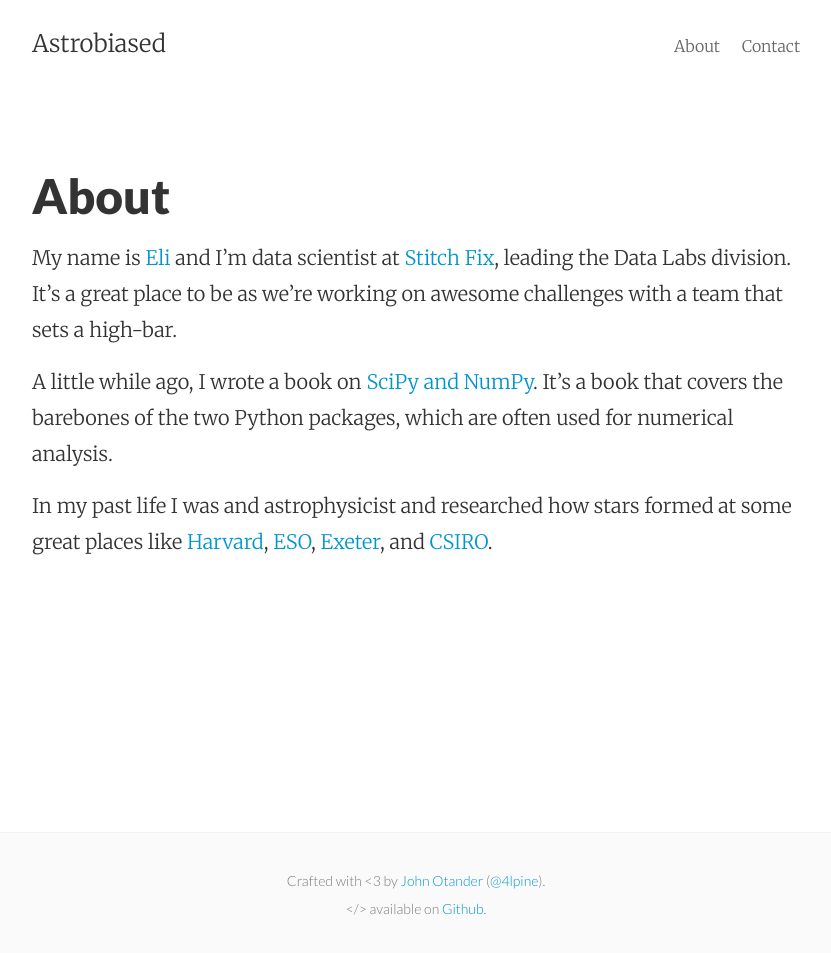
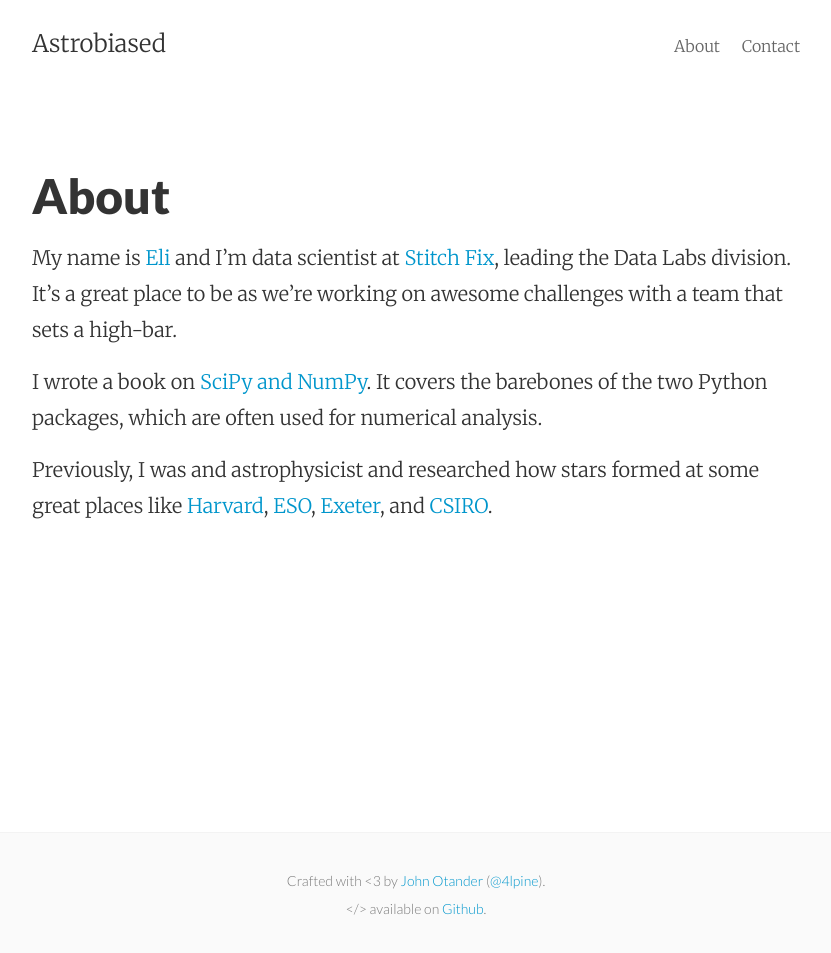
Before and after one commit to ebressert/ebressert.github.io, a Jekyll site: the page built from about.md, in a window 1280 px wide. Shown: the whole page, without its empty margins (224-1055 px from the left). Built offline with Jekyll 4.4.1, drawn with Linux system fonts in a browser that asks for light colours.

Commit message:
Updated about page

```diff
--- a/about.md
+++ b/about.md
@@ -9,13 +9,11 @@
 It's a great place to be as we're working on awesome challenges with a team
 that sets a high-bar.
 
-A little while ago, I wrote a book on [SciPy and NumPy](http://shop.oreilly.com/product/0636920020219.do).
-It's a book that covers the barebones of the two Python packages, which are
+I wrote a book on [SciPy and NumPy](http://shop.oreilly.com/product/0636920020219.do).
+It covers the barebones of the two Python packages, which are
 often used for numerical analysis.
 
-In my past life I was and astrophysicist and researched how stars formed at
+Previously, I was and astrophysicist and researched how stars formed at
 some great places like [Harvard](http://www.cfa.harvard.edu/),
 [ESO](http://www.eso.org/public/), [Exeter](http://www.exeter.ac.uk/),
 and [CSIRO](http://www.csiro.au/).
-
-<!-- > Astrobiased covers all things data and connecting the seemingly impossible. -->
```
